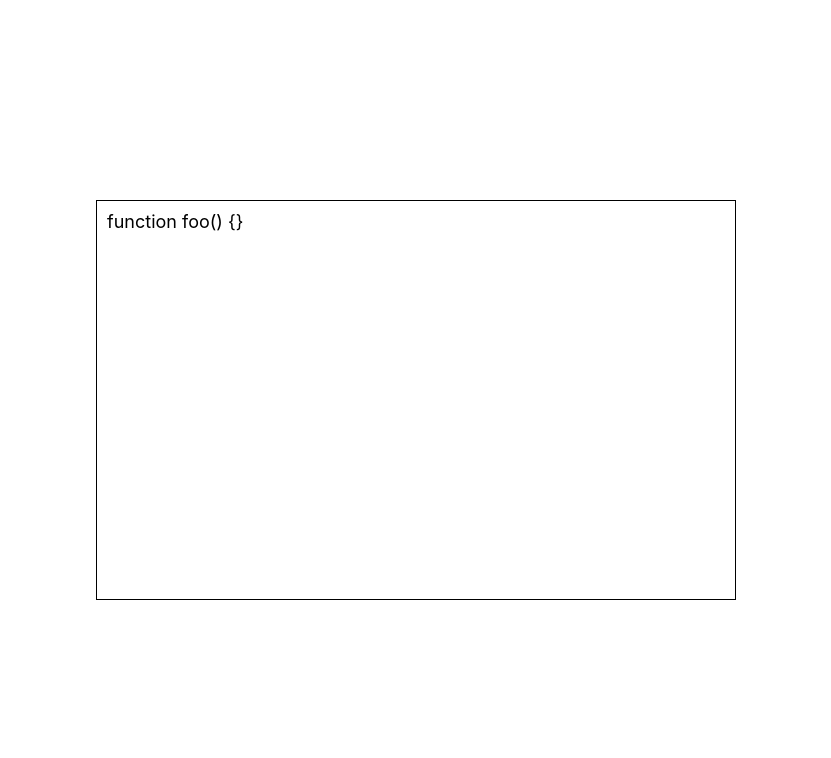
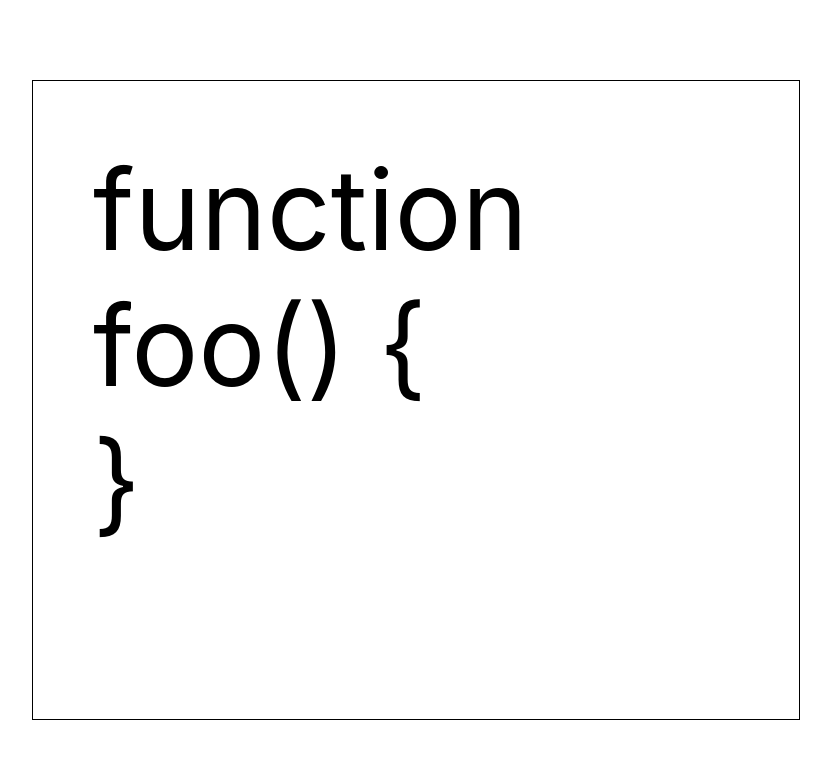
Before and after one commit to amdshehab/devtyper, a React (Create React App) app: page / in a window 1280 px wide. Shown: the top 758 px of the page, without its empty margins (224-1055 px from the left). Built offline with nearby package versions, Linux system fonts and the light colour scheme.

Commit message:
reduces re-renders and some optimisation

```diff
--- a/src/App.js
+++ b/src/App.js
@@ -1,34 +1,56 @@
 import React, { useState, useEffect } from "react";
 import "./App.scss";
-import { useGenerateSnippet } from "./useGenerateSnippet";
 import { Character } from "./components/character";
 
-function App() {
 const KeyboardKeys = [
-    "function foo() {}",
+  "function foo() {\n}",
   "import * as bar from foo",
   "const foo = () => bar + 2",
   "foo.map(x => x + x)",
   "function foo() { return bar }"
 ];
 
-  const { currentSnippet, setSnippetIndex } = useGenerateSnippet(KeyboardKeys);
+/**
+ * @param {String} snippet
+ */
+const convertSnippetToChars = snippet =>
+  snippet.split("").map(character => ({
+    character,
+    status: "ACTIVE"
+  }));
 
-  const [statefullSnippet, setStatefullSnippet] = useState(currentSnippet);
+function App() {
+  const [snippetIndex, setSnippetIndex] = useState(0);
+
+  const [snippet, setSnippet] = useState(
+    convertSnippetToChars(KeyboardKeys[snippetIndex])
+  );
 
   const [currentChar, setCurrentChar] = useState(0);
 
   useEffect(() => {
+    setSnippet(convertSnippetToChars(KeyboardKeys[snippetIndex]));
+  }, [snippetIndex]);
+
+  useEffect(() => {
     const handleKeyPress = ({ key }) => {
-      console.log("currentChar", currentChar, key);
+      if (snippet[currentChar].character === "\n") {
+        if (key === "Enter") {
+          snippet[currentChar].status = "CORRECT";
+          setCurrentChar(char => char + 1);
+        }
+      }
 
-      if (key === statefullSnippet[currentChar].character) {
-        statefullSnippet[currentChar].status = "CORRECT";
-        setStatefullSnippet([...statefullSnippet]);
+      if (key === snippet[currentChar].character) {
+        snippet[currentChar].status = "CORRECT";
         setCurrentChar(char => char + 1);
       } else {
-        statefullSnippet[currentChar].status = "INCORRECT";
-        setStatefullSnippet([...statefullSnippet]);
+        snippet[currentChar].status = "INCORRECT";
+      }
+
+      if (currentChar === snippet.length - 1) {
+        setSnippetIndex(i => i + 1);
+        setCurrentChar(0);
       }
     };
 
@@ -36,16 +58,16 @@ function App() {
     return () => {
       window.removeEventListener("keydown", handleKeyPress);
     };
-  }, [statefullSnippet, currentChar]);
+  }, [snippet, currentChar, setSnippetIndex]);
 
   return (
     <div className="App">
       <div className="Snippet">
-        {statefullSnippet.map(({ character, status }, i) => (
+        {snippet.map(({ character, status }, i) => (
           <Character
             character={character}
             status={status}
-            key={character + i}
+            key={character + i * 2}
           />
         ))}
       </div>
--- a/src/App.scss
+++ b/src/App.scss
@@ -4,12 +4,13 @@
   display: flex;
   justify-content: center;
   align-items: center;
+  white-space: pre-line;
 }
 
 .Snippet {
   box-sizing: border-box;
-  padding: 10px;
-  width: 50%;
-  height: 50%;
+  padding: 60px;
+  width: 60%;
+  height: 80%;
   border: 1px solid black;
 }
--- a/src/components/character/index.js
+++ b/src/components/character/index.js
@@ -1,4 +1,4 @@
-import React from "react";
+import React, { memo } from "react";
 import cx from "classnames";
 import "./index.scss";
 /**
@@ -7,7 +7,8 @@ import "./index.scss";
  * @param {("ACTIVE" | "CORRECT" | "INCORRECT")} input.status - status
  */
 
-export const Character = ({ character, status }) => (
+export const Character = memo(({ character, status }) => {
+  return (
     <span
       className={cx("Character", {
         "Character--active": status === "ACTIVE",
@@ -18,3 +19,4 @@ export const Character = ({ character, status }) => (
       {character}
     </span>
   );
+});
--- a/src/components/character/index.scss
+++ b/src/components/character/index.scss
@@ -1,5 +1,5 @@
 .Character {
-  font-size: large;
+  font-size: 7rem;
   &--active {
     background-color: white;
   }
--- a/src/useGenerateSnippet.js
+++ /dev/null
@@ -1,25 +0,0 @@
-import { useState } from "react";
-
-/**
- * @param {String} character
- */
-function Character(character) {
-  this.character = character;
-  this.status = "ACTIVE";
-}
-
-/**
- * @param {Array<String>} snippetList
- */
-
-export const useGenerateSnippet = snippetList => {
-  const [keyIndex, setSnippetIndex] = useState(0);
-  const currentSnippet = snippetList[keyIndex]
-    .split("")
-    .map(character => new Character(character));
-
-  return {
-    currentSnippet,
-    setSnippetIndex
-  };
-};
```
Lines whose indentation alone changed are shown as unchanged.
